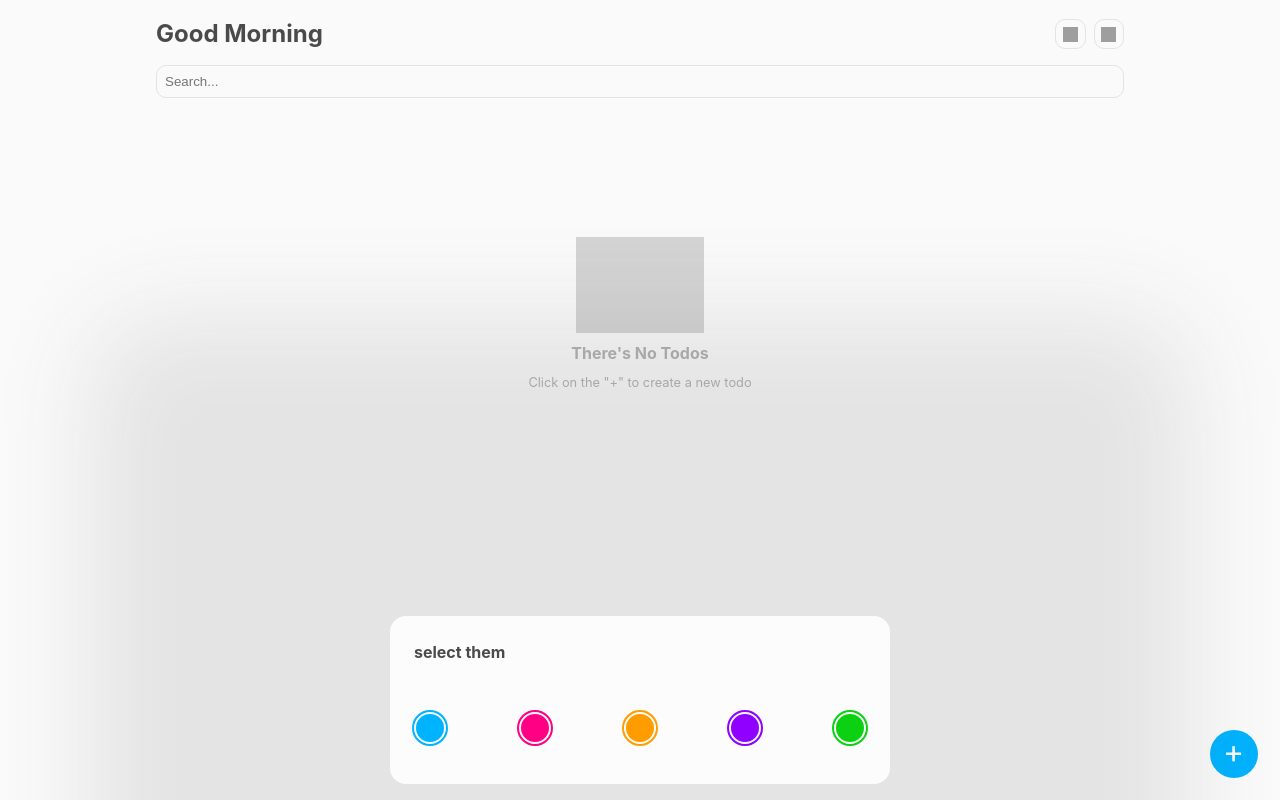
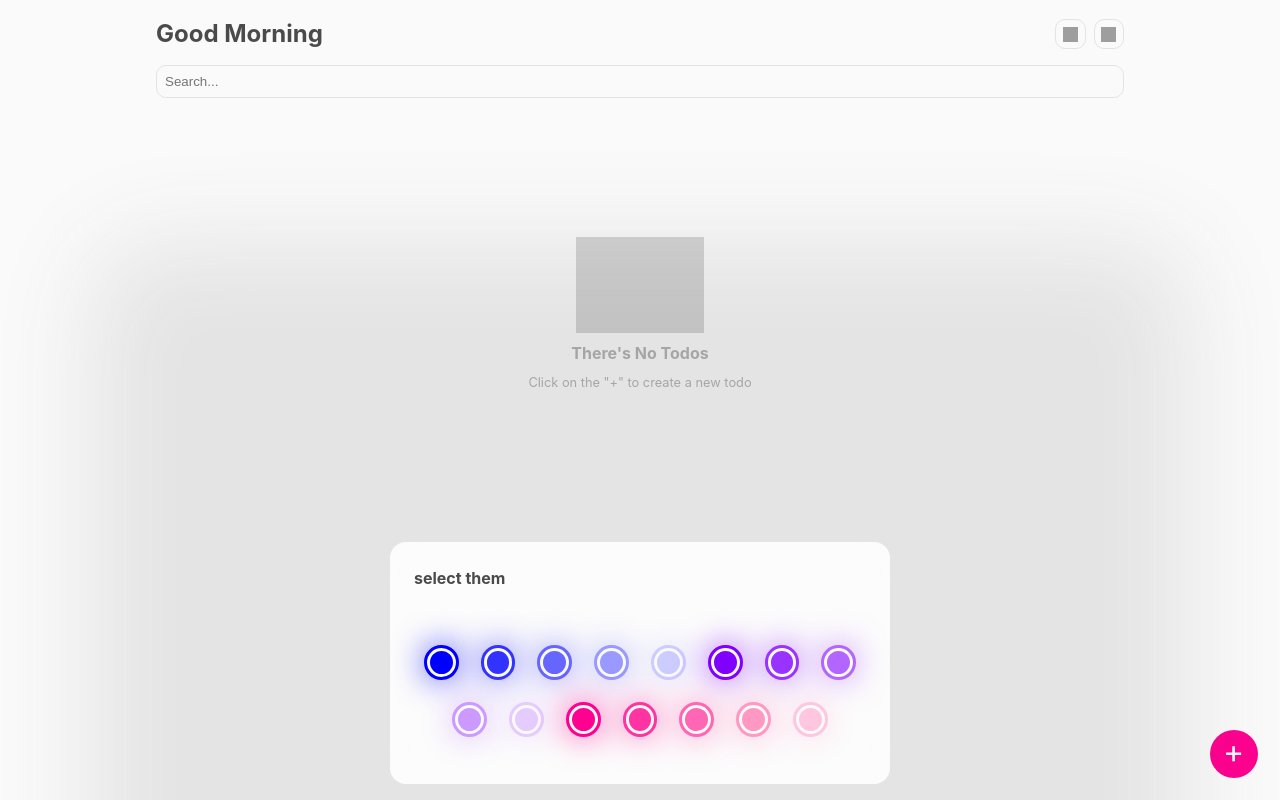
Before and after one commit to mmd-yavarii/react-todo-app, a React (Vite) app: page / in a window 1280 px wide. Both pictures are taken after a click on the button 1108 px from the left and 34 px from the top of the page. Built offline with nearby package versions, Linux system fonts and the light colour scheme; grey boxes are pictures that could not be loaded.

Commit message:
improve thems

```diff
--- a/src/components/SelectThem/SelectThem.jsx
+++ b/src/components/SelectThem/SelectThem.jsx
@@ -1,4 +1,22 @@
 import styles from './SelectThem.module.css';
+
+const colors = [
+    '#0000FF',
+    '#3333FF',
+    '#6666FF',
+    '#9999FF',
+    '#CCCCFF', // Vibrant Blue
+    '#8000FF',
+    '#9933FF',
+    '#B266FF',
+    '#CC99FF',
+    '#E5CCFF', // Vibrant Purple
+    '#FF0090',
+    '#FF33A1',
+    '#FF66B3',
+    '#FF99C4',
+    '#FFC6E0', // Vibrant Pink
+];
 
 const SelectThem = () => {
     const changeThem = (color) => {
@@ -8,31 +26,20 @@ const SelectThem = () => {
     return (
         <>
             <h4 className={styles.message}>select them</h4>
+
             <div className={styles.container}>
-                <div
-                    className={`${styles.items} ${styles.blue}`}
-                    onClick={() => changeThem('#00b3ff')}
-                ></div>
-
-                <div
-                    className={`${styles.items} ${styles.pink}`}
-                    onClick={() => changeThem('#ff0084')}
-                ></div>
-
-                <div
-                    className={`${styles.items} ${styles.orange}`}
-                    onClick={() => changeThem('#ff9d00')}
-                ></div>
-
-                <div
-                    className={`${styles.items} ${styles.purple}`}
-                    onClick={() => changeThem('#9000ff')}
-                ></div>
-
-                <div
-                    className={`${styles.items} ${styles.green}`}
-                    onClick={() => changeThem('#0cd112')}
-                ></div>
+                {colors.map((item, index) => (
+                    <div
+                        key={index}
+                        className={styles.items}
+                        style={{
+                            backgroundColor: item,
+                            outlineColor: item,
+                            boxShadow: `0px 0px 35px 0px ${item}`,
+                        }}
+                        onClick={() => changeThem(item)}
+                    ></div>
+                ))}
             </div>
         </>
     );
--- a/src/components/SelectThem/SelectThem.module.css
+++ b/src/components/SelectThem/SelectThem.module.css
@@ -4,38 +4,22 @@
 
 .container {
     display: flex;
+    flex-wrap: wrap;
+    width: 100%;
     align-items: center;
-    justify-content: space-between;
+    justify-content: center;
+    gap: 0.5em;
     margin: 1em 0;
     padding: 1em;
 }
 
 .items {
-    width: 2em;
-    height: 2em;
+    width: 1.8em;
+    height: 1.8em;
     border-radius: 50%;
-    border: 2px solid var(--background-colro);
-    background-color: red;
-    outline: 2px solid red;
+    border: 3px solid var(--background-colro);
+    background-color: var(--them-color);
+    outline: 3px solid var(--them-color);
+    margin: 10px;
+    display: inline-block;
 }
-
-.blue {
-    background-color: #00b3ff;
-    outline-color: #00b3ff;
-}
-.pink {
-    background-color: #ff0084;
-    outline-color: #ff0084;
-}
-.orange {
-    background-color: #ff9d00;
-    outline-color: #ff9d00;
-}
-.purple {
-    background-color: #9000ff;
-    outline-color: #9000ff;
-}
-.green {
-    background-color: #0cd112;
-    outline-color: #0cd112;
-}
--- a/src/global.css
+++ b/src/global.css
@@ -5,7 +5,7 @@
 
     --text-color: #4a4a4a;
     --background-colro: #fafafa;
-    --them-color: #00b3ff;
+    --them-color: #ff0090;
 }
 
 * {
```
